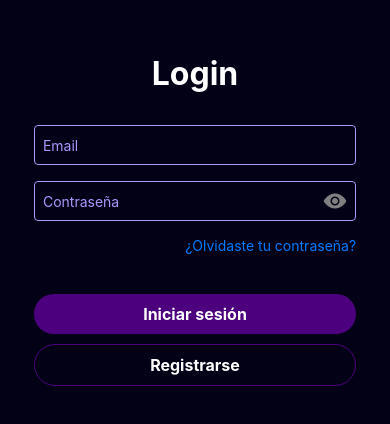
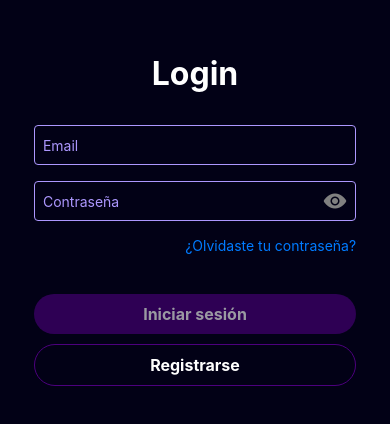
Before and after one commit to Siuss/gamerly-frontend, a React Native app: screen /login in a window 390 px wide. Shown: the part 202-626 px from the top of the page. Built offline with nearby package versions, Linux system fonts and the light colour scheme; what hex-to-rgba would draw is missing.

Commit message:
se crean las validaciones del login

```diff
--- a/package.json
+++ b/package.json
@@ -26,6 +26,7 @@
     "react-icons": "^5.1.0",
     "react-native": "0.73.6",
     "react-native-screens": "^3.31.1",
+    "react-native-toast-message": "^2.2.0",
     "react-native-web": "~0.19.6",
     "toastify-react-native": "^5.0.0",
     "zustand": "^4.5.2"
--- a/src/componentes/rutas/rutas.jsx
+++ b/src/componentes/rutas/rutas.jsx
@@ -116,6 +116,7 @@ const AppRutas = () => {
         </Stack.Navigator>
         <NavBar style={styles.navBar} />
       </NavigationContainer>
+      <ToastManager />
     </View>
   );
 };
--- a/src/componentes/vistas/Login.jsx
+++ b/src/componentes/vistas/Login.jsx
@@ -6,6 +6,7 @@ import { useNavigation } from "@react-navigation/native";
 import { SesionService } from "../../services/SesionService"
 import { Toast } from 'toastify-react-native'
 import AsyncStorage from '@react-native-async-storage/async-storage';
+import { AxiosError } from 'axios';
 
 
 export const Login = () => {
@@ -34,6 +35,12 @@ export const Login = () => {
       await AsyncStorage.setItem("usuario", JSON.stringify(usuario))
       navigation.navigate("busquedaDeJugadores");
     } catch (error) {
+      if(error instanceof AxiosError){
+        Toast.error(
+          'Error de red intentelo mas tarde'
+        )
+
+      }
       Toast.error(error.response.data.message)
     }
   };
@@ -79,7 +86,7 @@ export const Login = () => {
         <Text style={styles.forgotPasswordText} onPress={recuperar}>¿Olvidaste tu contraseña?</Text>
       </TouchableOpacity>
       <View style={styles.buttonContainer}>
-        <TouchableOpacity style={styles.button} onPress={iniciarSesion}>
+        <TouchableOpacity style={[styles.button, (!credenciales.email || !credenciales.password) && styles.deshabilitado]} onPress={iniciarSesion} disabled={!credenciales.email || !credenciales.password}>
           <Text style={styles.buttonText}>Iniciar sesión</Text>
         </TouchableOpacity>
         <TouchableOpacity style={[styles.button, styles.registerButton]} onPress={registro}>
@@ -103,6 +110,9 @@ const styles = StyleSheet.create({
     fontWeight: 'bold',
     marginBottom: 32,
     color: Color.blanco,
+  },
+  deshabilitado: {
+    opacity: 0.6
   },
   input: {
     width: '90%',
--- a/src/componentes/vistas/Registro.jsx
+++ b/src/componentes/vistas/Registro.jsx
@@ -3,6 +3,7 @@ import { StyleSheet, Text, View, TextInput, TouchableOpacity } from 'react-nativ
 import { Color } from "../../estilos/colores";
 import { Ionicons } from '@expo/vector-icons';
 import { useNavigation } from "@react-navigation/native";
+//import { SessionService } from "../../services/SesionService"
 
 export const Registro = () => {
   const [nombre, setNombre] = useState('');
@@ -14,7 +15,9 @@ export const Registro = () => {
   const [showPassword, setShowPassword] = useState(false);
   const navigation = useNavigation();
 
-  const handleRegistro = () => {
+  const handleRegistro = async () => {
+    //const datosNuevoUsuario = { nombre, fechaNacimiento, nacionalidad, email, contrasena }
+    //await SessionService.registrarUsuario(datosNuevoUsuario)
     navigation.navigate("login");
   };
 
--- a/src/services/SesionService.js
+++ b/src/services/SesionService.js
@@ -12,8 +12,6 @@ const login = async (credenciales) => {
         credenciales
     );
 
-    console.log(response)
-
     return response.data;
 }
 
@@ -25,4 +23,6 @@ const eliminarCuenta = async (id) => {
     return response.data;
 }
 
+//const registrarUsuario = async (datosNuevoUsuario) => {}
+
 export const SesionService = { eliminarCuenta, login }
```
Also changed, not shown: 1 other file (tests, documents, lock files or other folders). Lines whose indentation alone changed are shown as unchanged.
